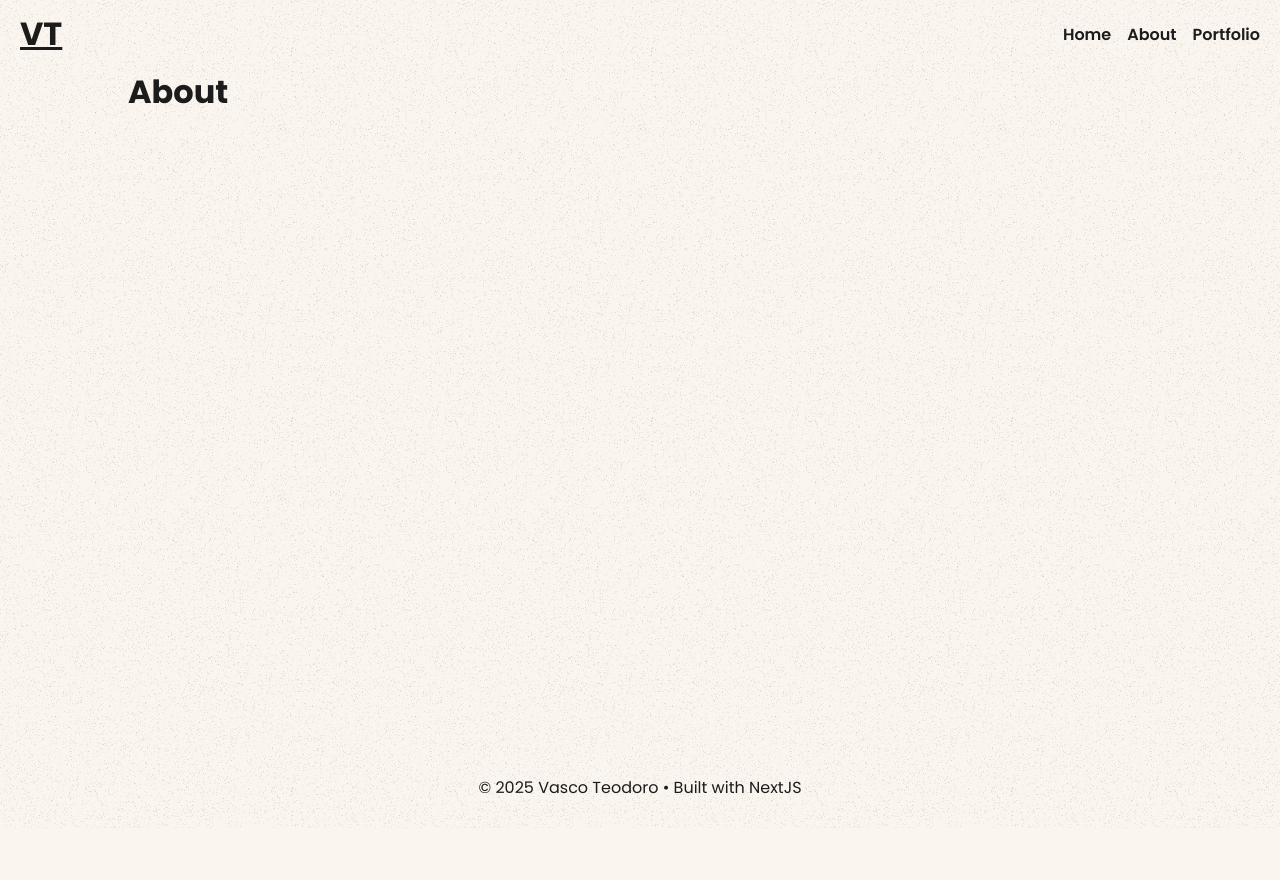
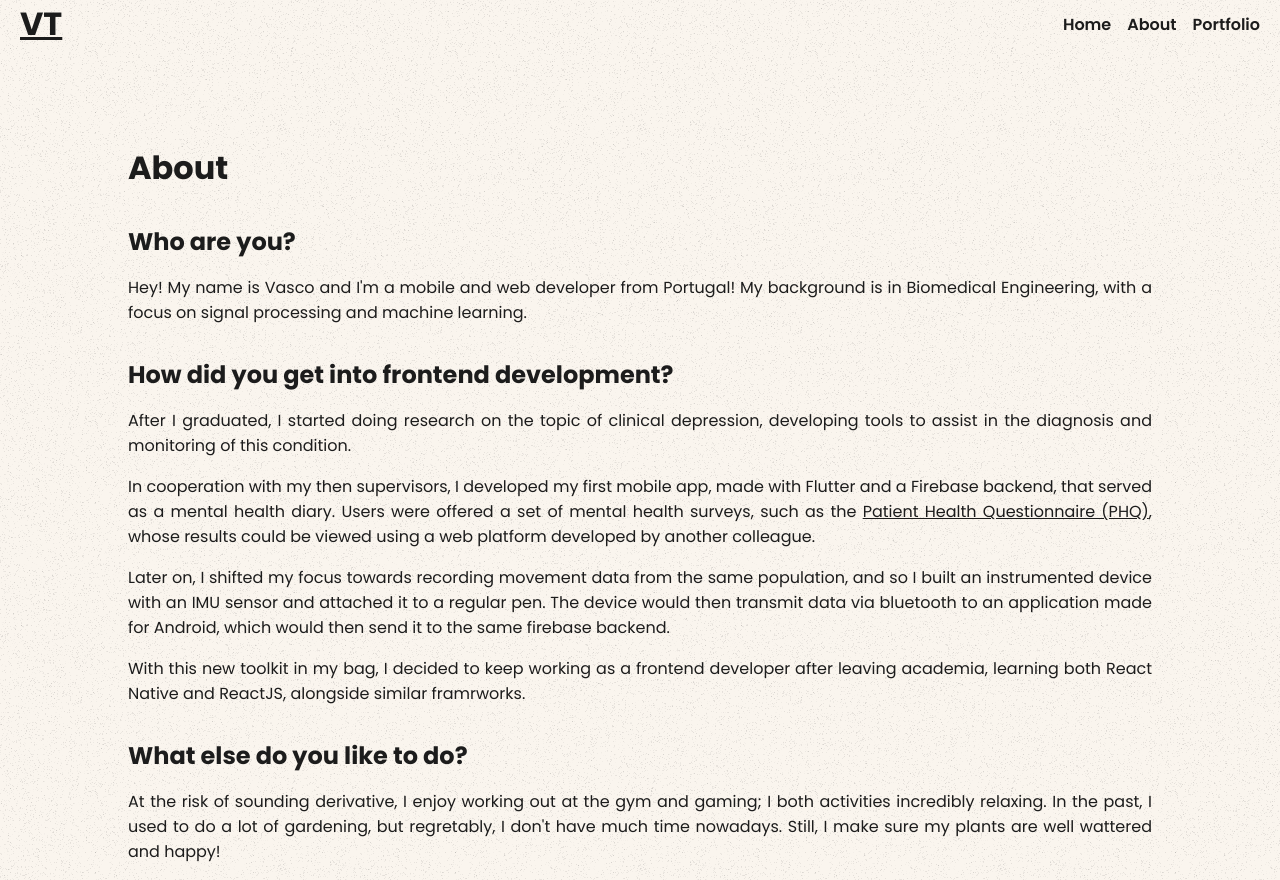
Before and after one commit to vteodorodev/website, a Next.js app: page /about in a window 1280 px wide. Before the commit the page ends 828 px from the top, so only its background shows below. Built offline with nearby package versions, Linux system fonts and the light colour scheme.

Commit message:
added about page

```diff
--- /dev/null
+++ b/app/(main)/about/page.tsx
@@ -0,0 +1,55 @@
+export default function AboutPage() {
+  return (
+    <>
+      <h1>About</h1>
+      <section className="about-section slide-fade-right">
+        <h2>Who are you?</h2>
+        <p>
+          Hey! My name is Vasco and I'm a mobile and web developer from
+          Portugal! My background is in Biomedical Engineering, with a focus on
+          signal processing and machine learning.
+        </p>
+      </section>
+      <section className="about-section slide-fade-right delay-8">
+        <h2>How did you get into frontend development?</h2>
+        <p>
+          After I graduated, I started doing research on the topic of clinical
+          depression, developing tools to assist in the diagnosis and monitoring
+          of this condition.
+        </p>
+        <p>
+          In cooperation with my then supervisors, I developed my first mobile
+          app, made with Flutter and a Firebase backend, that served as a mental
+          health diary. Users were offered a set of mental health surveys, such
+          as the{' '}
+          <a href="https://en.wikipedia.org/wiki/PHQ-9">
+            Patient Health Questionnaire (PHQ)
+          </a>
+          , whose results could be viewed using a web platform developed by
+          another colleague.
+        </p>
+        <p>
+          Later on, I shifted my focus towards recording movement data from the
+          same population, and so I built an instrumented device with an IMU
+          sensor and attached it to a regular pen. The device would then
+          transmit data via bluetooth to an application made for Android, which
+          would then send it to the same firebase backend.
+        </p>
+        <p>
+          With this new toolkit in my bag, I decided to keep working as a
+          frontend developer after leaving academia, learning both React Native
+          and ReactJS, alongside similar framrworks.
+        </p>
+      </section>
+      <section className="about-section slide-fade-right delay-16">
+        <h2>What else do you like to do?</h2>
+        <p>
+          At the risk of sounding derivative, I enjoy working out at the gym and
+          gaming; I both activities incredibly relaxing. In the past, I used to
+          do a lot of gardening, but regretably, I don't have much time
+          nowadays. Still, I make sure my plants are well wattered and happy!
+        </p>
+      </section>
+    </>
+  );
+}
--- /dev/null
+++ b/app/(main)/layout.tsx
@@ -0,0 +1,16 @@
+import type { Metadata } from 'next';
+import '../globals.css';
+import Header from '@/components/header';
+
+export const metadata: Metadata = {
+  title: 'Create Next App',
+  description: 'Generated by create next app',
+};
+
+export default function PageLayout({
+  children,
+}: Readonly<{
+  children: React.ReactNode;
+}>) {
+  return <div className="page-content">{children}</div>;
+}
--- a/app/about/page.tsx
+++ /dev/null
@@ -1,3 +0,0 @@
-export default function AboutPage() {
-  return <h1>About</h1>;
-}
--- a/app/globals.css
+++ b/app/globals.css
@@ -15,7 +15,7 @@
 body {
   color: var(--black);
   background-color: #faf5ee;
-  background-image: url("/public/img-noise-361x370.png");
+  background-image: url("../public/img-noise-361x370.png");
   font-family: "Poppins", sans-serif;
   -webkit-font-smoothing: antialiased;
   -moz-osx-font-smoothing: grayscale;
@@ -23,6 +23,9 @@ body {
 
 * {
   box-sizing: border-box;
+}
+
+*:not(p) {
   padding: 0;
   margin: 0;
 }
@@ -34,7 +37,6 @@ a {
 main {
   width: 80%;
   max-width: 80rem;
-  height: 95vh;
   margin: 0 auto;
   overflow-y: scroll;
   scrollbar-width: none; /* Firefox */
@@ -45,7 +47,7 @@ main {
   display: flex;
   flex-direction: column;
   align-items: center;
-  margin: 10px 0;
+  /* margin: 10px 0; */
 }
 
 @media only screen and (min-width: 768px) {
@@ -83,6 +85,20 @@ main {
   color: var(--gray);
   text-decoration: none !important;
 }
+
+/* PAGE */
+
+.page-content {
+  margin-top: 3rem;
+}
+
+@media only screen and (min-width: 768px) {
+  .page-content {
+    margin-top: 6rem;
+  }
+}
+
+/* HOME */
 
 .author {
   padding: 10px 0;
@@ -130,3 +146,37 @@ footer {
   width: 100%;
   text-align: center;
 }
+
+/* About */
+.about-section {
+  margin-top: 2rem;
+  transform: translateX(-30%);
+  opacity: 0;
+}
+
+.about-section p {
+  text-align: justify;
+}
+
+@keyframes fadein {
+  from {
+    opacity: 0;
+    transform: translateX(-50%);
+  }
+  to {
+    opacity: 1;
+    transform: translateX(0);
+  }
+}
+
+.slide-fade-right {
+  animation: fadein 1.2s forwards ease-in-out;
+}
+
+.delay-8 {
+  animation-delay: 0.6s;
+}
+
+.delay-16 {
+  animation-delay: 1.2s;
+}
--- a/app/layout.tsx
+++ b/app/layout.tsx
@@ -17,7 +17,7 @@ export default function RootLayout({
       <body>
         <Header />
         <main>{children}</main>
-        <footer>© 2025 Vasco Teodoro • Built with NextJS</footer>
+        {/* <footer>© 2025 Vasco Teodoro • Built with NextJS</footer> */}
       </body>
     </html>
   );
```
Also changed, not shown: app/page.module.css (deleted, +0 -165 lines), app/(main)/portfolio/page.tsx (renamed from app/portfolio/page.tsx).
